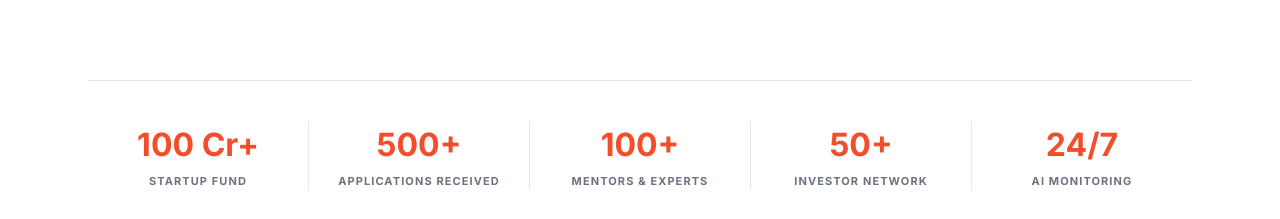
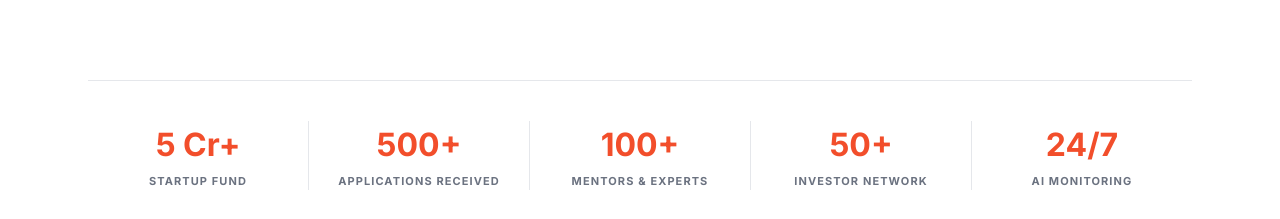
Before and after one commit to devil00kingh-sys/NextFund, a website: page index.html in a window 1280 px wide. Shown: the part 1040-1259 px from the top of the page. Drawn offline with nearby package versions, Linux system fonts and the light colour scheme; no server answers; a web font is replaced by a local one.

Commit message:
Change Startup Fund from 100 Cr+ to 5 Cr+

```diff
--- a/index.html
+++ b/index.html
@@ -280,7 +280,7 @@
     <section class="max-w-6xl mx-auto px-6 py-12">
         <div class="flex flex-col md:flex-row justify-between items-center border-t border-b border-gray-200 py-10">
             <div class="text-center flex-1 w-full md:border-r border-gray-200 last:border-0 mb-6 md:mb-0" data-aos="fade-up" data-aos-delay="0">
-                <h3 class="text-[32px] font-bold text-brand mb-1 hover:scale-110 transition-transform duration-300">100 Cr+</h3>
+                <h3 class="text-[32px] font-bold text-brand mb-1 hover:scale-110 transition-transform duration-300">5 Cr+</h3>
                 <p class="text-[11px] font-bold text-gray-500 uppercase tracking-widest">Startup Fund</p>
             </div>
             <div class="text-center flex-1 w-full md:border-r border-gray-200 last:border-0 mb-6 md:mb-0" data-aos="fade-up" data-aos-delay="100">
```
